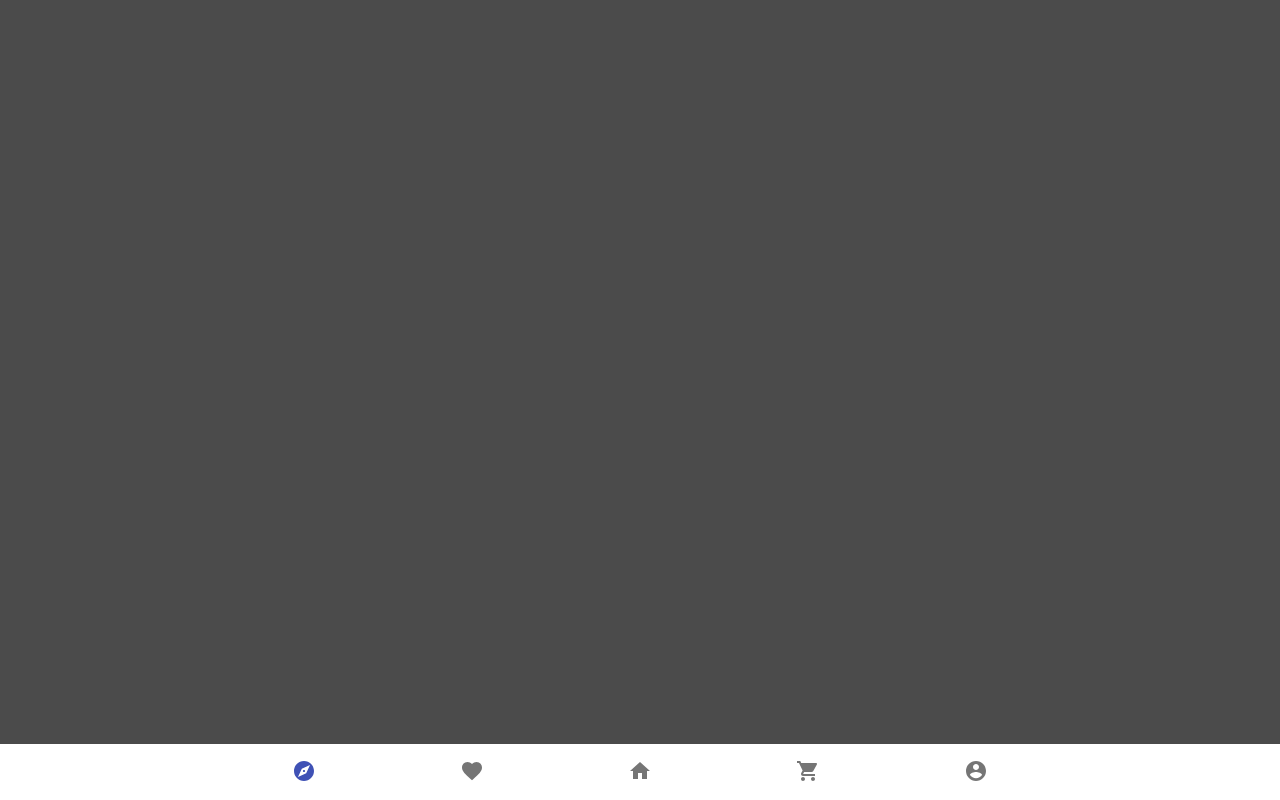
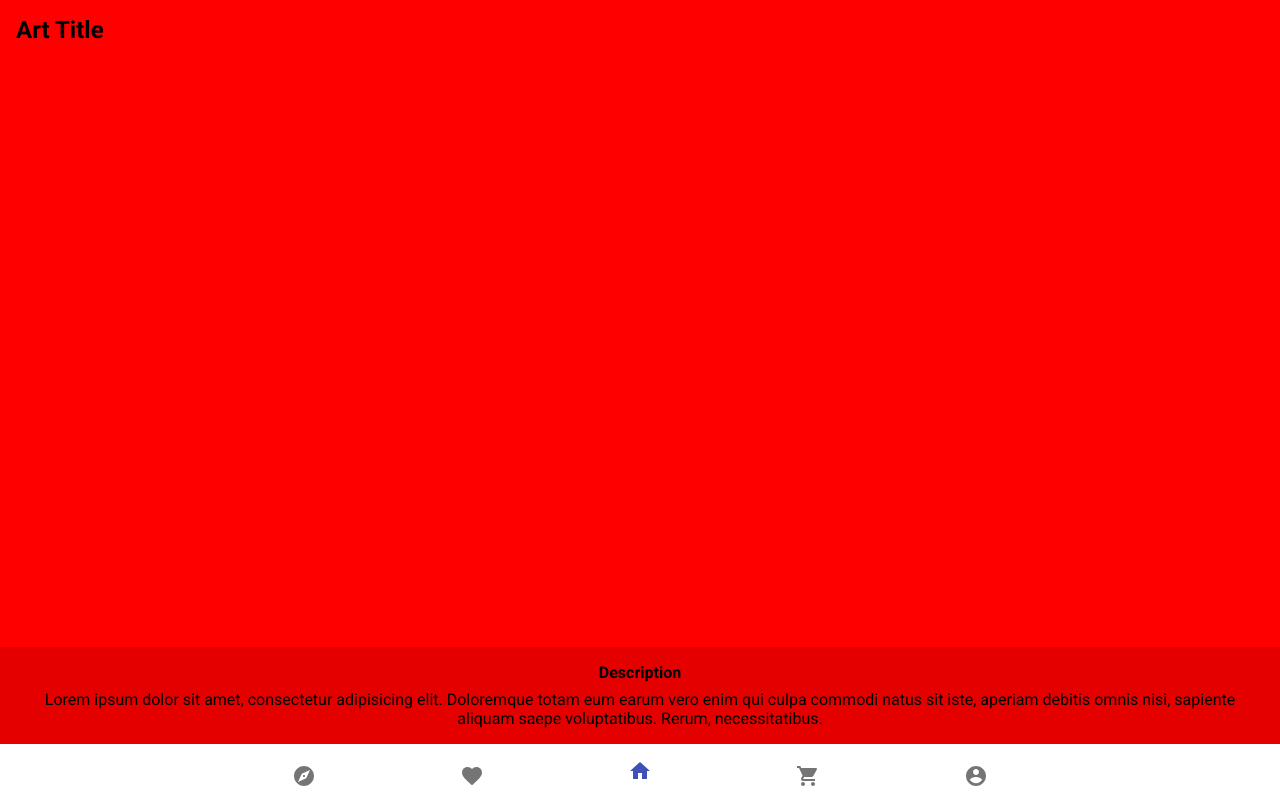
Before and after one commit to NathanMartinez/art-gallery, a React (Create React App) app: page / in a window 1280 px wide. Built offline with nearby package versions, Linux system fonts and the light colour scheme.

Commit message:
Fixed content area and navbar issue. Added snap functionality.

```diff
--- a/src/components/ContentContainer.js
+++ b/src/components/ContentContainer.js
@@ -1,6 +1,11 @@
 import React from "react";
+import Card from "./Card";
 import "../styles/content-container.css";
 
 export default function ContentContainer() {
-  return <div className="content-container"></div>;
+  const testArray = ["red", "green", "blue", "orange", "purple"];
+  let result = testArray.map((bgColor, index) => (
+    <Card key={index} bgColor={bgColor} />
+  ));
+  return <div className="content-container">{result}</div>;
 }
--- a/src/components/MobileNavbar.js
+++ b/src/components/MobileNavbar.js
@@ -17,7 +17,7 @@ const useStyles = makeStyles({
 
 export default function SimpleBottomNavigation() {
   const classes = useStyles();
-  const [value, setValue] = React.useState(0);
+  const [value, setValue] = React.useState(2);
 
   return (
     <BottomNavigation
@@ -25,7 +25,6 @@ export default function SimpleBottomNavigation() {
       onChange={(event, newValue) => {
         setValue(newValue);
       }}
-      showLabels
       className={classes.root}
     >
       <BottomNavigationAction icon={<ExploreIcon />} />
--- /dev/null
+++ b/src/styles/card.css
@@ -0,0 +1,25 @@
+.card {
+  width: 100vw;
+  height: 100%;
+  display: flex;
+  flex-direction: column;
+  scroll-snap-align: start;
+}
+
+.card-body,
+.description-section {
+  padding: 1rem;
+}
+
+.card-body {
+  height: 100%;
+}
+
+.description-section {
+  text-align: center;
+  background: rgba(0, 0, 0, 0.1);
+}
+
+.description-section>h4 {
+  margin-bottom: .5rem;
+}
--- a/src/styles/content-container.css
+++ b/src/styles/content-container.css
@@ -1,3 +1,6 @@
 .content-container {
   flex: 1;
+  overflow-x: hidden;
+  overflow-y: scroll;
+  scroll-snap-type: y mandatory;
 }
--- a/src/styles/index.css
+++ b/src/styles/index.css
@@ -1,18 +1,17 @@
-@import url('https://fonts.googleapis.com/css2?family=Roboto&display=swap');
-
 *,
 *::before,
 *::after {
   margin: 0;
   padding: 0;
   box-sizing: border-box;
+  font-family: 'Roboto', sans-serif;
 }
 
 html,
 body {
   width: 100%;
+  height: 100%;
   margin: 0px;
   padding: 0px;
   overflow-x: hidden;
-  background: rgb(75, 75, 75);
 }
```
